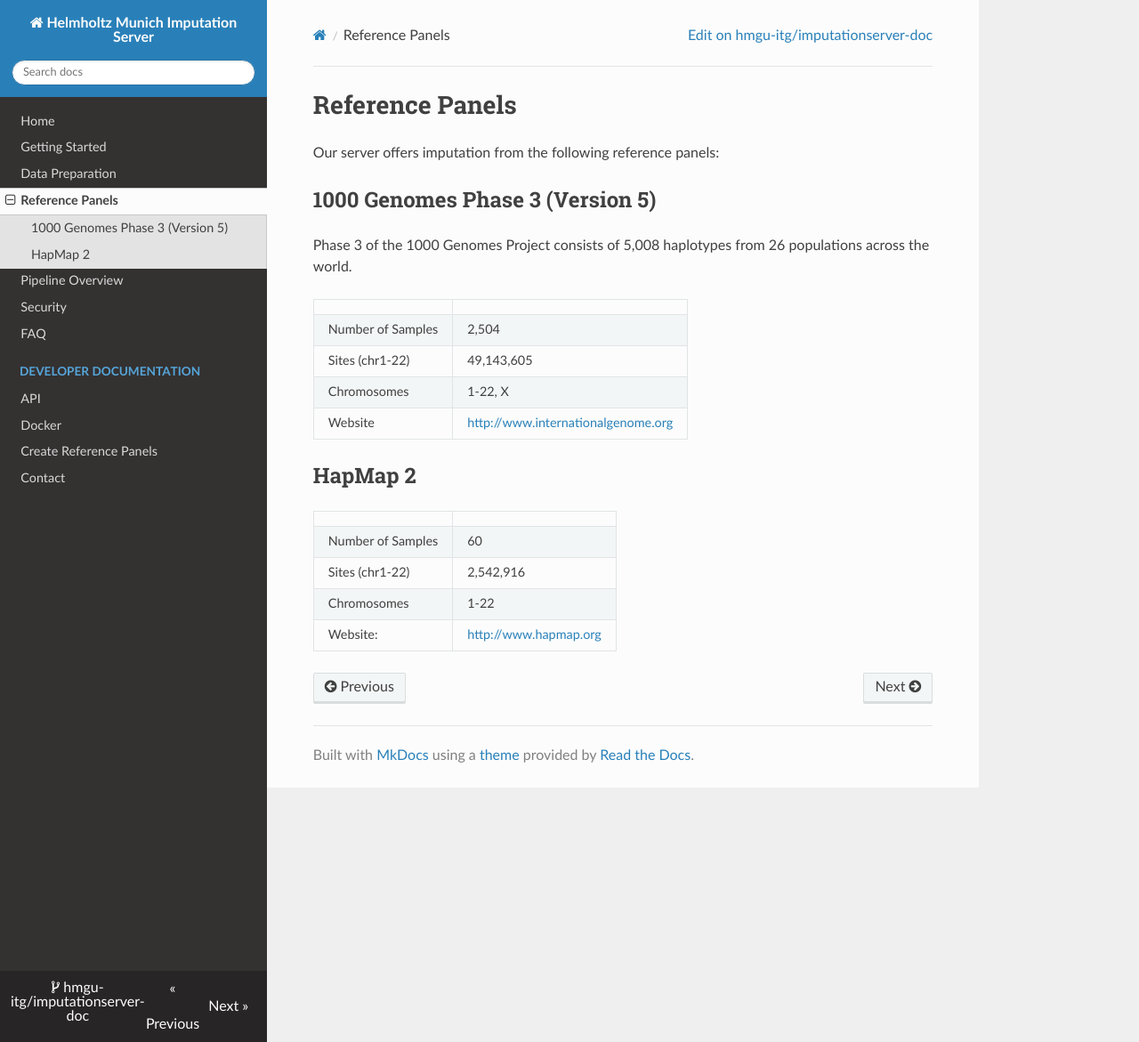
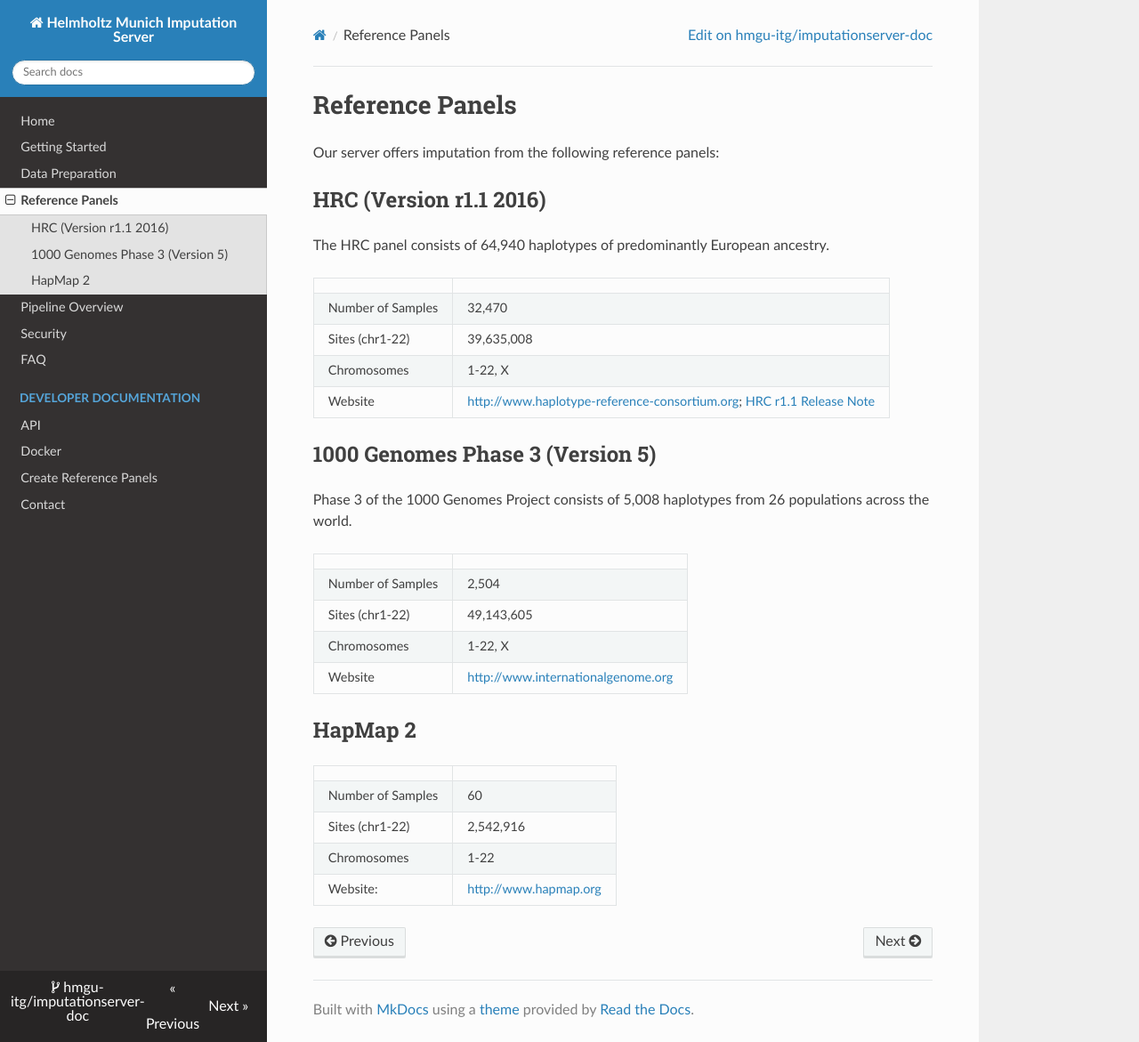
Before and after one commit to hmgu-itg/imputationserver-doc, an MkDocs documentation site: the page built from docs/reference-panels.md, in a window 1280 px wide and 1171 px high. Shown: the whole window at 89% size. Built offline with MkDocs 1.6.1, drawn with Linux system fonts in a browser that asks for light colours; nearby versions of some CDN libraries.

Commit message:
Added info on HRC r1.1 panel

```diff
--- a/docs/getting-started.md
+++ b/docs/getting-started.md
@@ -22,6 +22,7 @@ The following options are available:
 
 Our server offers genotype imputation from different reference panels. Please select one that fulfills your needs and supports the population of your input data:
 
+- HRC (Version r1.1 2016)
 - 1000 Genomes Phase 3 (Version 5)
 - HapMap 2
 
--- a/docs/reference-panels.md
+++ b/docs/reference-panels.md
@@ -1,6 +1,18 @@
 # Reference Panels
 
 Our server offers imputation from the following reference panels:
+
+## HRC (Version r1.1 2016)
+
+The HRC panel consists of 64,940 haplotypes of predominantly European ancestry.
+
+| ||
+| | |
+| Number of Samples | 32,470 |
+| Sites (chr1-22) | 39,635,008 |
+| Chromosomes | 1-22, X|
+| Website | [http://www.haplotype-reference-consortium.org](http://www.haplotype-reference-consortium.org); [HRC r1.1 Release Note](https://imputationserver.sph.umich.edu/start.html#!pages/hrc-r1.1) |
+
 
 ## 1000 Genomes Phase 3 (Version 5)
 
```
